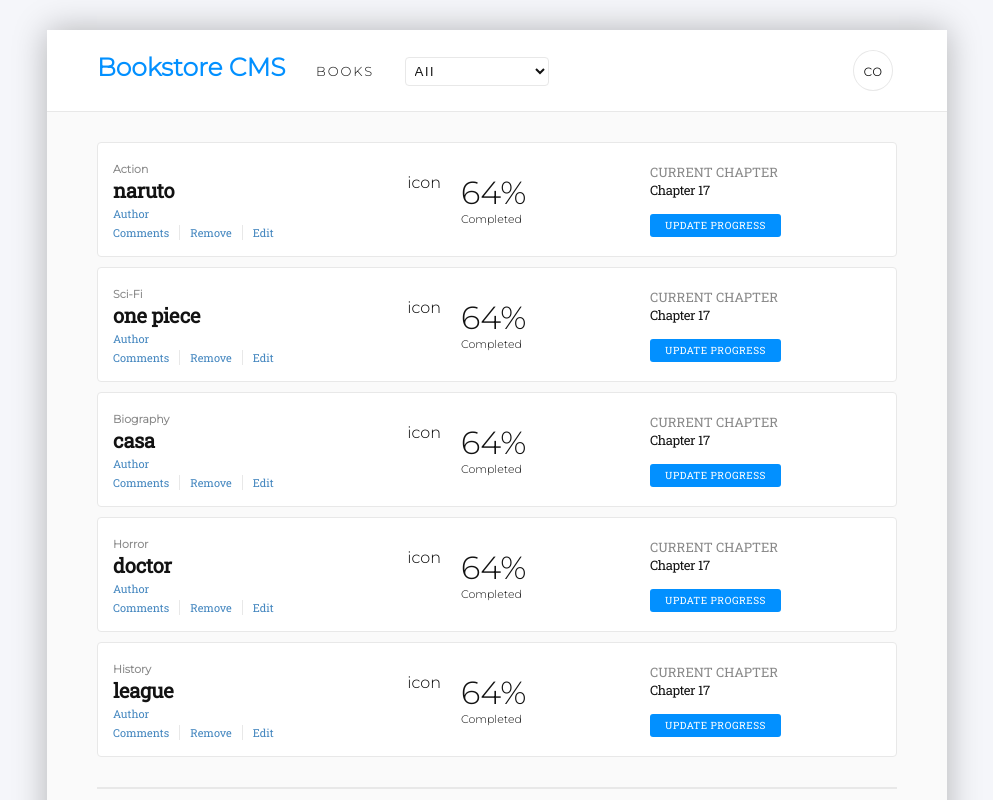
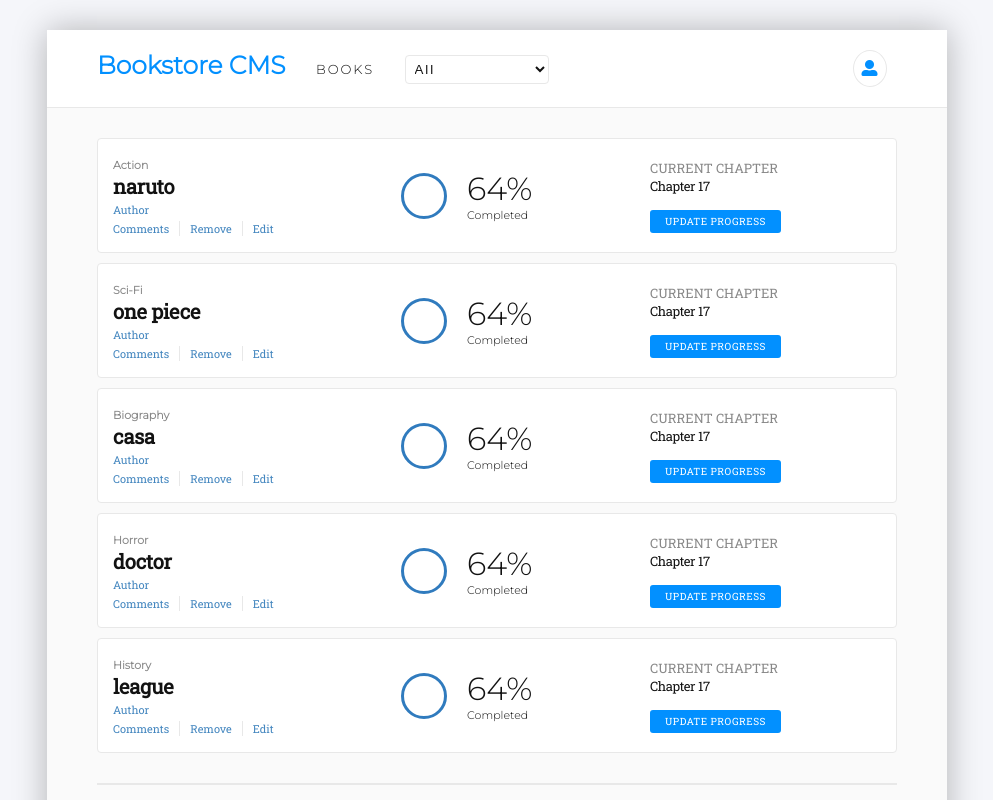
Before and after one commit to EricMbouwe/MagikBooks, a React (Create React App) app: page / in a window 1280 px wide. Shown: the top 800 px of the page, without its empty margins (143-1136 px from the left). Built offline with nearby package versions, Linux system fonts and the light colour scheme.

Commit message:
fixed progress bar and avatar

```diff
--- a/public/index.html
+++ b/public/index.html
@@ -1,15 +1,16 @@
 <!DOCTYPE html>
 <html lang="en">
+
 <head>
   <meta charset="utf-8" />
   <link rel="icon" href="%PUBLIC_URL%/favicon.ico" />
   <meta name="viewport" content="width=device-width, initial-scale=1" />
   <meta name="theme-color" content="#000000" />
-    <meta
-      name="description"
-      content="Web site created using create-react-app"
-    />
+  <meta name="description" content="Web site created using create-react-app" />
   <link rel="apple-touch-icon" href="%PUBLIC_URL%/logo192.png" />
+  <link rel="stylesheet" href="https://pro.fontawesome.com/releases/v5.10.0/css/all.css"
+    integrity="sha384-AYmEC3Yw5cVb3ZcuHtOA93w35dYTsvhLPVnYs9eStHfGJvOvKxVfELGroGkvsg+p" crossorigin="anonymous" />
+
   <!--
       manifest.json provides metadata used when your web app is installed on a
       user's mobile device or desktop. See https://developers.google.com/web/fundamentals/web-app-manifest/
@@ -24,8 +25,9 @@
       work correctly both with client-side routing and a non-root public URL.
       Learn how to configure a non-root public URL by running `npm run build`.
     -->
-    <title>React App</title>
+  <title>MagikBooks</title>
 </head>
+
 <body>
   <noscript>You need to enable JavaScript to run this app.</noscript>
   <div id="root"></div>
@@ -40,4 +42,5 @@
       To create a production bundle, use `npm run build` or `yarn build`.
     -->
 </body>
+
 </html>
--- a/src/components/App.css
+++ b/src/components/App.css
@@ -104,10 +104,17 @@
 
 .book-status {
   display: flex;
+  align-items: center;
 }
 
 .book-status .percentage {
   margin-left: 20px;
+}
+
+.loading-icon {
+  border: 3px solid var(--medium-blue);
+  border-radius: 100%;
+  padding: 20px;
 }
 
 .percentage .amount {
--- a/src/components/Book.js
+++ b/src/components/Book.js
@@ -17,7 +17,7 @@ const Book = ({ book, handleDelete }) => (
     </div>
 
     <div className="book-status">
-      <div className="loading-icon">icon</div>
+      <div className="loading-icon" />
       <div className="percentage">
         <p className="amount">64%</p>
         <p className="status">Completed</p>
--- a/src/components/CategoryFilter.css
+++ b/src/components/CategoryFilter.css
@@ -37,9 +37,23 @@
   outline-color: var(--azure);
 }
 
-.icon {
+.icon-avatar {
   margin-left: 19em;
   border: 1px solid #e8e8e8;
-  padding: 10px;
+  padding: 8px;
   border-radius: 100%;
 }
+
+.icon-avatar i {
+  color: var(--azure);
+}
+
+.icon-avatar:hover {
+  background-color: var(--azure);
+  cursor: pointer;
+}
+
+.icon-avatar i:hover {
+  color: var(--white);
+  cursor: pointer;
+}
--- a/src/components/CategoryFilter.js
+++ b/src/components/CategoryFilter.js
@@ -35,7 +35,7 @@ const CategoryFilter = ({ handleChange }) => {
             </option>
           ))}
         </select>
-        <div className="icon">co</div>
+        <div className="icon-avatar"><i className="fas fa-user-alt" /></div>
       </div>
     </div>
   );
--- a/src/index.css
+++ b/src/index.css
@@ -15,6 +15,8 @@
   --azure: #0290ff;
   --black-three: #121212;
   --font: #fafafa;
+  --medium-blue: #307bbe;
+  --dodger-blue: #379cf6;
 }
 
 body {
```
Lines whose indentation alone changed are shown as unchanged.
